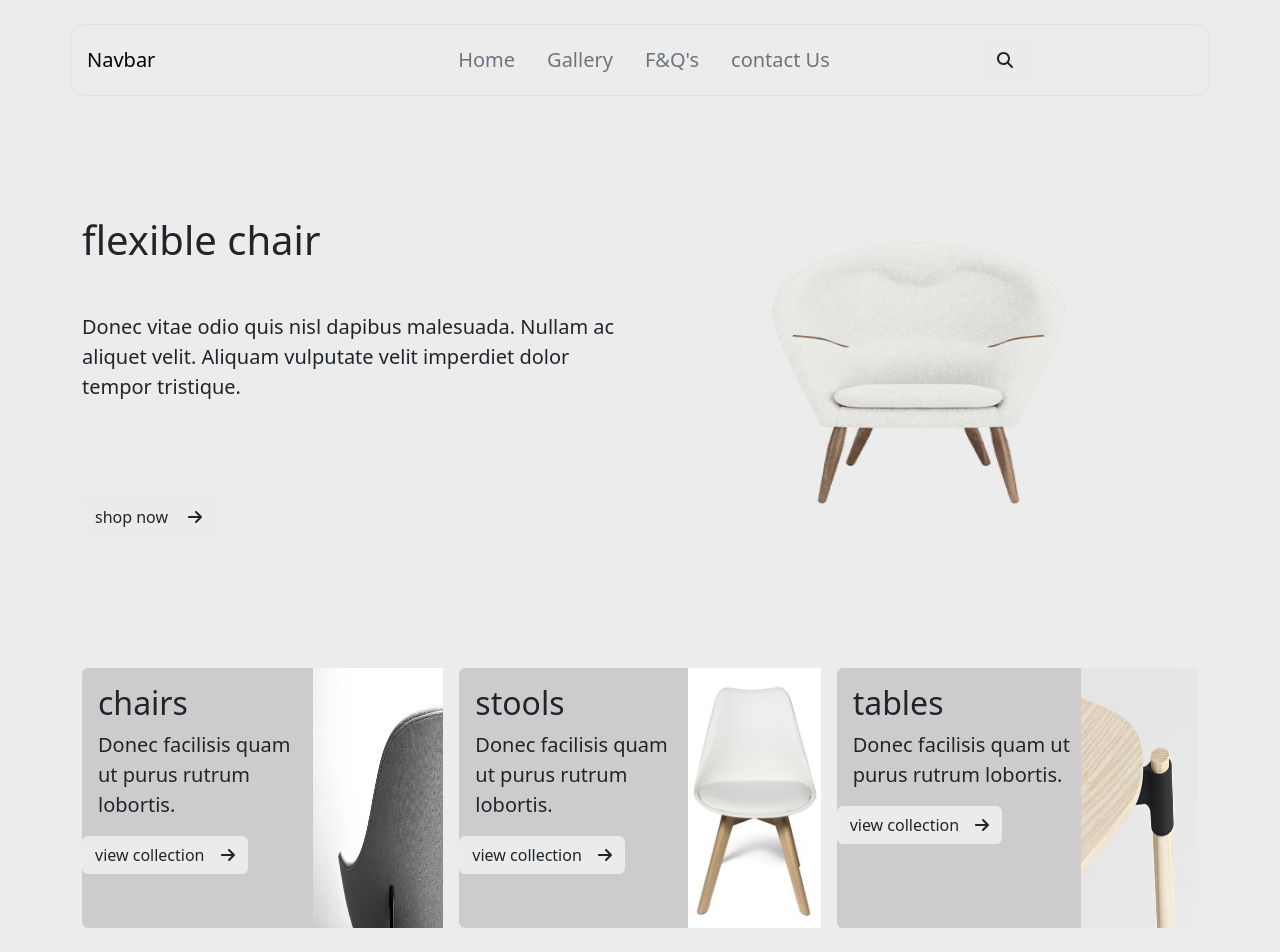
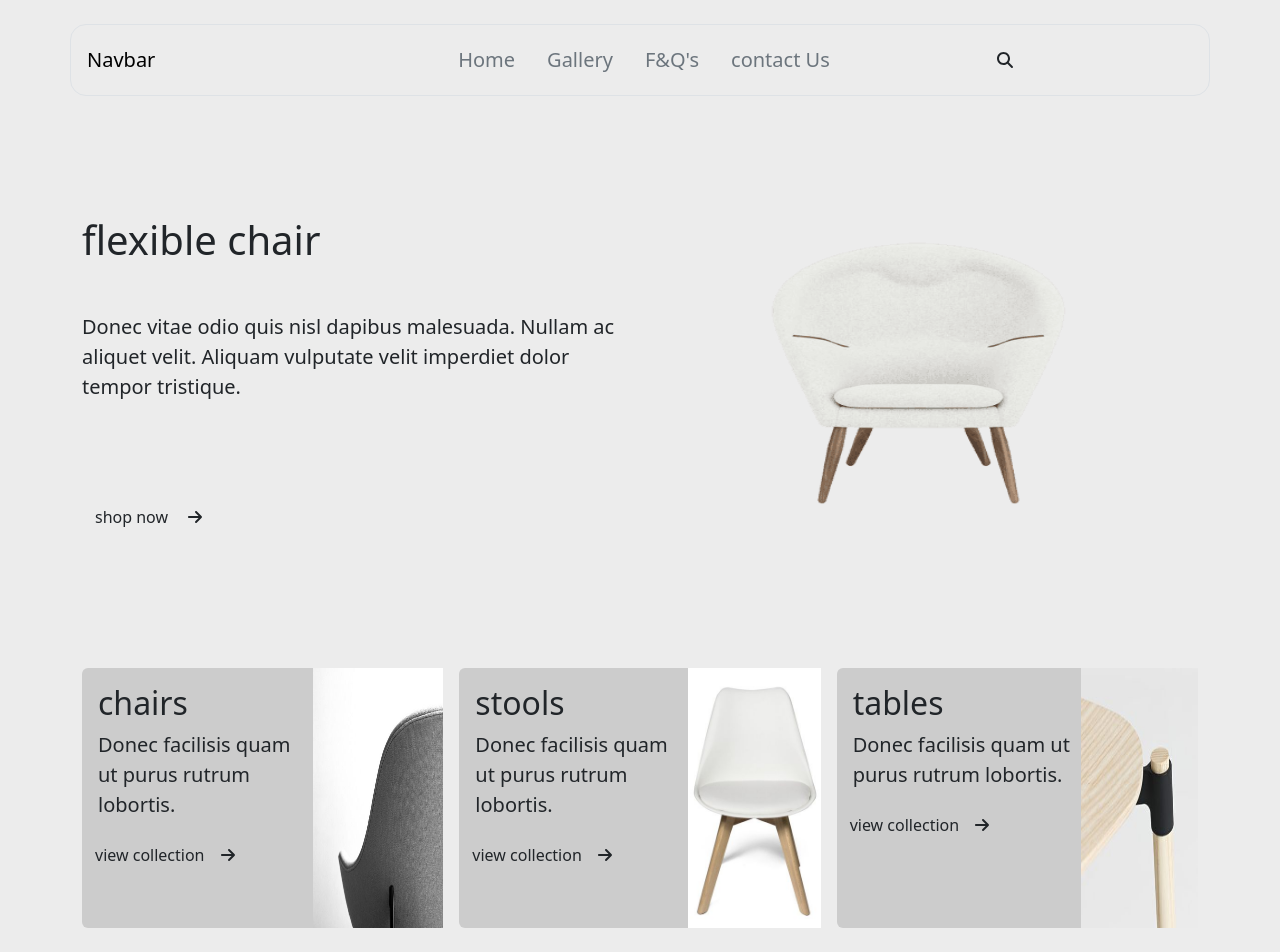
Before and after one commit to Soroushemoradi/shoppingWeb, a React (Vite) app: page / in a window 1280 px wide. Shown: the top 952 px of the page. Built offline with nearby package versions, Linux system fonts and the light colour scheme.

Commit message:
fix button background

```diff
--- a/src/components/layers/main/home.css
+++ b/src/components/layers/main/home.css
@@ -20,7 +20,7 @@ li.bread :hover {
 .stools-image{
     object-fit: cover;
 }
-.btn{
+.btn-prud{
     background-color: #ebebeb;
 }
 button.btn:hover {
```
